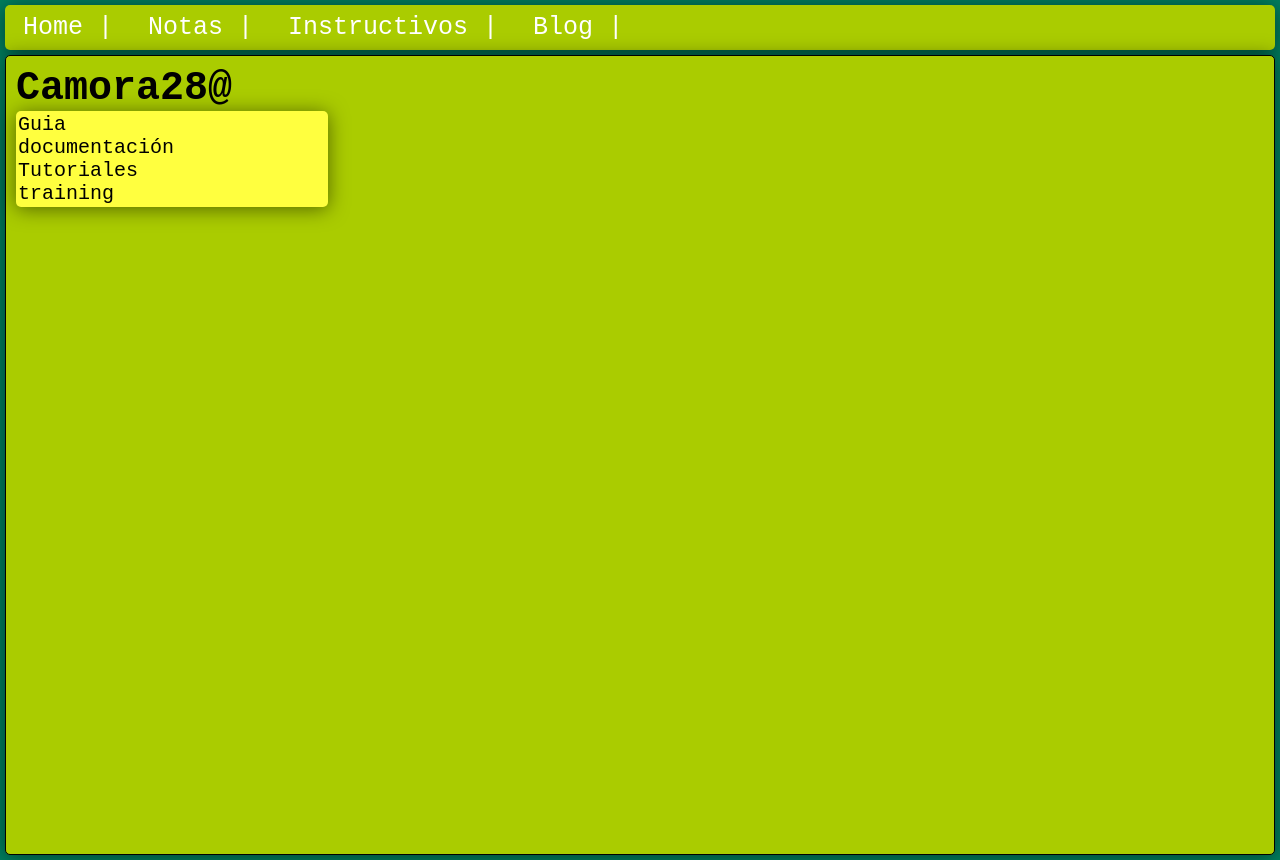
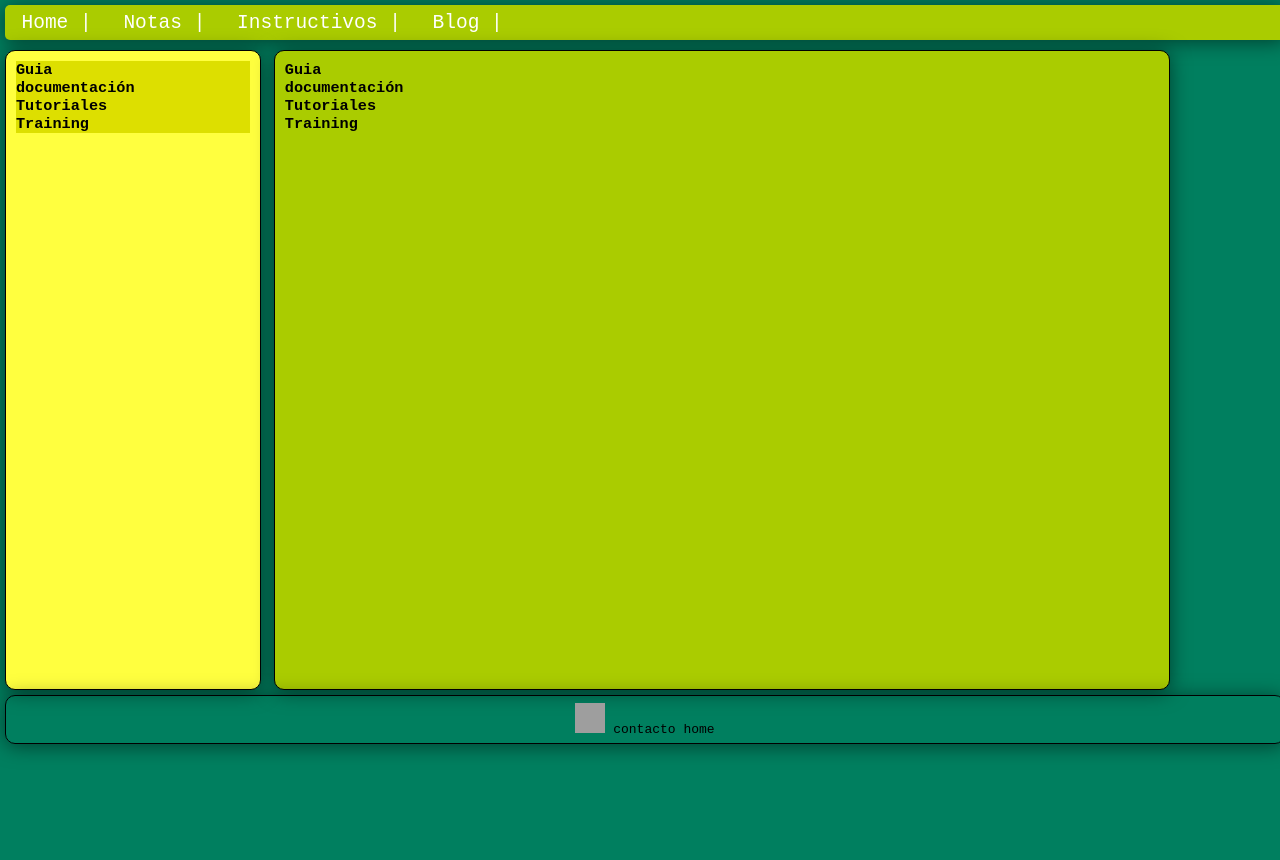
Before and after one commit to camora28/camora28.github.io, a plain HTML site: page index.html in a window 1280 px wide. After the commit the page ends 800 px from the top, so only its background shows below. Drawn offline with Linux system fonts and the light colour scheme; grey boxes are pictures that could not be loaded.

Commit message:
cambiando estilos display:inline-block

```diff
--- a/index.html
+++ b/index.html
@@ -15,23 +15,40 @@
             <li class="main-nav__item"><a href="" class="blog">Blog</a></li>
         </ul>
     </nav>
+    <aside class="container-aside">
+        <div class="aside-card">
+            <h3>Guia</h3>
+        </div>
+        <div class="aside-card">
+            <h3>documentación</h3>
+        </div>
+        <div class="aside-card">
+            <h3>Tutoriales</h3>
+        </div>
+        <div class="aside-card">
+            <h3>Training</h3>
+        </div>
+    </aside>
+    <main class="container">
+        <div class="card">
+            <h3>Guia</h3>
+        </div>
+        <div class="card">
+            <h3>documentación</h3>
+        </div>
+        <div class="card">
+            <h3>Tutoriales</h3>
+        </div>
+        <div class="card">
+            <h3>Training</h3>
+        </div>
+    </main>
+    <footer> <a href=""><i><img src="https://cdn.iconscout.com/icon/free/png-512/git-branch-458285.png" alt=""></i></a>
+    <ul>
+        <li>contacto</li>
+        <li>home</li>
+    </ul>
+    </footer>
 
-
-    <main class="container">
-        <h1>Camora28@</h1>
-        <div class="container-sidebar">
-            <ul>
-                <li>Guia</li>
-                <li>documentación</li>
-                <li>Tutoriales</li>
-                <li>training</li>
-
-            </ul>
-        </div>
-        <section class="container-section">
-
-
-        </section>
-    </main>
 </body>
 </html>
--- a/style.css
+++ b/style.css
@@ -2,18 +2,24 @@
     box-sizing: border-box;
     margin: 0;
     padding: 0;
+    font-family: monospace;
 }
 
 body {
+    display: inline-block;
     background-color: #007f5f;
-    font-family: monospace;
+    width: 100vw;
+    height: 100vh;
 }
 
+
 .main-nav {
+    display: inline-block;
     background-color: #aacc00;
+    width: 100%;
     box-shadow: 0px 2px 20px 0px rgba(0, 0, 0, 0.5);
     font-weight:lighter;
-    font-size: 25px;
+    font-size: 1.5rem;
     margin: 5px;
     padding: 0.5rem;
     list-style: none;
@@ -30,38 +36,67 @@ body {
     border-radius: 4px;
     text-decoration: none;
 }
-
 .main-nav__item a:hover {
     color: #ffff3f;
 }
-
 .main-nav__item a:active {
     color: white;
 }
-
 .main-nav__item a::after {
     content: " | ";
 }
-
-main {
-    background-color: #aacc00;
-    height: 100vh;
+aside {
+    display: inline-block;
+    background-color: #ffff3f;
+    width: 20%;
+    min-width: 20%;
+    height: 80%;
     box-shadow: 0px 2px 20px 0px rgba(0, 0, 0, 0.5);
-    border-radius: 5px;
-    margin: 5px;
+    border: 1px solid black;
+        margin: 5px 5px auto;
     padding: 10px;
-    border: 0.5px solid;
-    font-size: 20px;
+    border-radius: 10px;
 }
 
-.container-sidebar {
-    background-color: #ffff3f;
-    width: 25%;
-    height: auto;
+.aside-card {
+    background-color: #dddf00 ;
+}
+
+/* ## main */
+main {
+    display: inline-block;
+    background-color: #aacc00;
+    width: 70%;
+    height: 80%;
     box-shadow: 0px 2px 20px 0px rgba(0, 0, 0, 0.5);
-    border-radius: 5px;
-    padding: 2px;
+    border: 1px solid black;
+    margin: 0 auto;
+    padding: 10px;
+    border-radius: 10px;
 }
-.container-sidebar li {
-    list-style: none;
+
+
+/* ## footer */
+
+footer {
+    display: inline-block;
+    box-shadow: 0px 2px 20px 0px rgba(0, 0, 0, 0.5);
+    width: 100%;
+    border: 1px solid black;
+    border-radius: 10px;
+    margin: 5px;
+    padding: 0.5rem;
+    text-align: center;
+    /* justify-content: center; */
 }
+footer ul {
+    display: inline;
+}
+footer ul li {
+    display: inline;
+}
+footer img{
+    /* display: inline; */
+    width: 30px;
+    height: 30px;
+}
```
